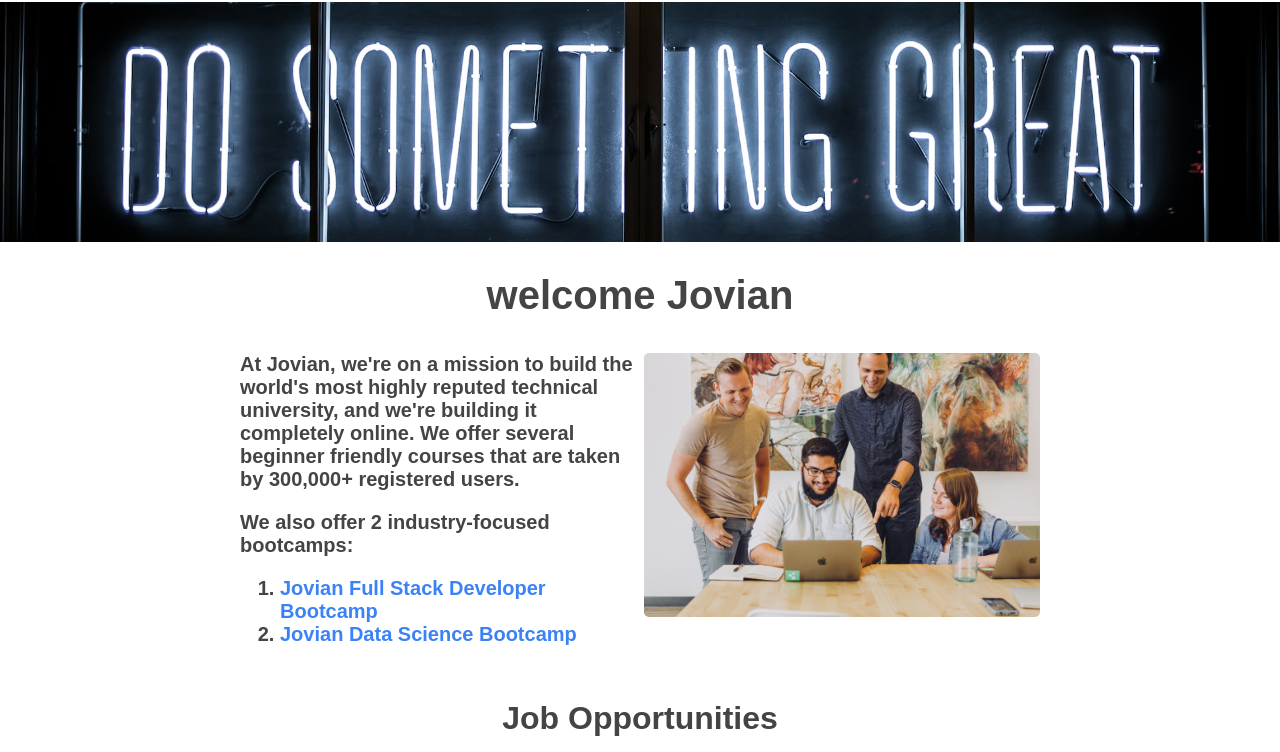
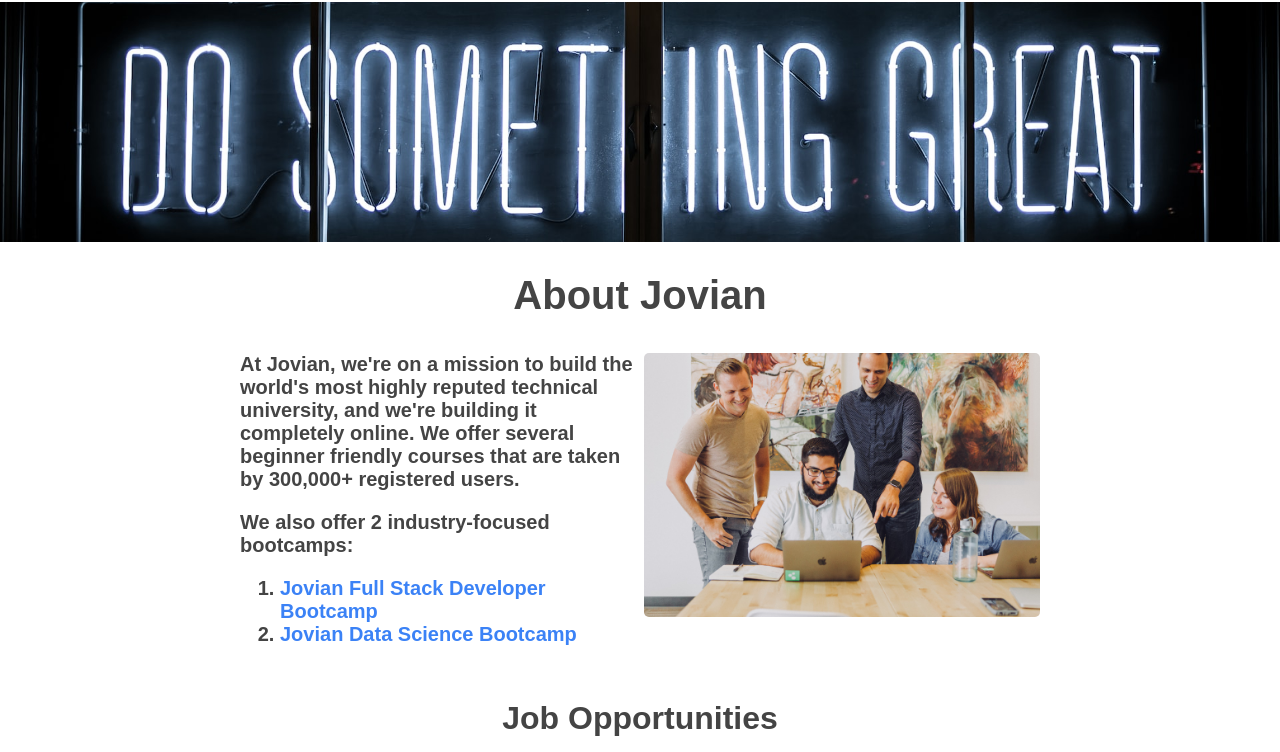
Before and after one commit to little-falcon/jovin-job-website-responsive, a plain HTML site: page src/index.html in a window 1280 px wide. Shown: the part 48-800 px from the top of the page. Drawn offline with Linux system fonts and the light colour scheme.

Commit message:
change to about jovin

```diff
--- a/src/index.html
+++ b/src/index.html
@@ -15,7 +15,7 @@
     </div>
     <img id="banner" src="banner.jpg" alt="Banner" height="240">
     <h1>
-        welcome Jovian
+        About Jovian
     </h1>
 
     <div id="about">
```
